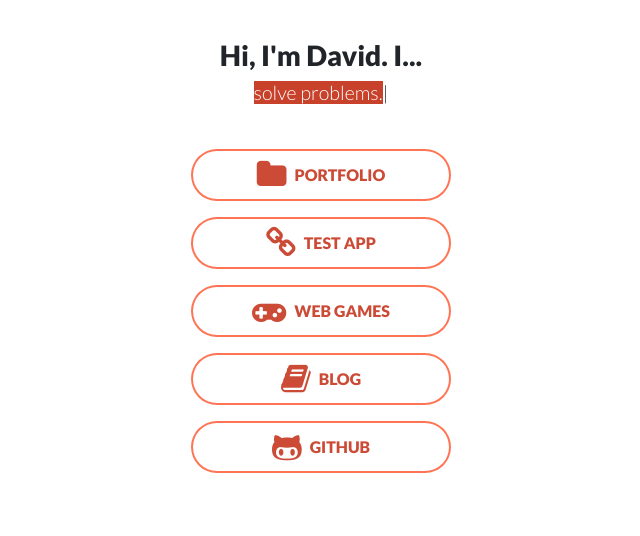
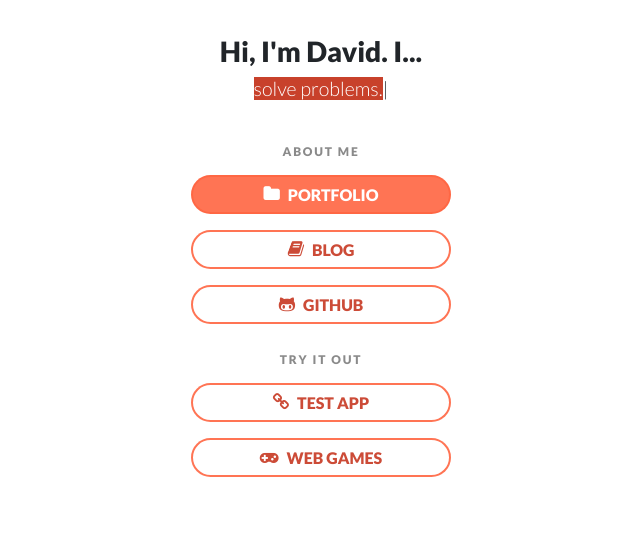
Before and after one commit to greentea524/greentea524.github.io, a web app: file index.html in a window 1280 px wide. Shown: the part 264-800 px from the top of the page, without its empty margins (319-959 px from the left). Run offline with its HTML, style and script files only (its server is not run), Linux system fonts and the light colour scheme.

Commit message:
Group index links and make icons smaller
- Split buttons into "About me" and "Try it out" groups with small labels
- Make Portfolio the filled primary button
- Drop fa-2x so icons sit at text size

Co-Authored-By: Claude Opus 5.5 <noreply@anthropic.com>
Claude-Session: https://claude.ai/code/session_0195EocUEwUmmodZJJBnXZkz

```diff
--- a/assets/styles/styles.css
+++ b/assets/styles/styles.css
@@ -82,6 +82,31 @@ body {
 	outline: 0;
 }
 
+.cta .cta-button.primary {
+	background-color: rgba(255, 103, 68, 0.91);
+	color: white;
+}
+
+.cta .cta-button.primary:hover, .cta .cta-button.primary:focus {
+	background-color: #cc4b37;
+	border-color: #cc4b37;
+}
+
 .cta-button .fa {
 	color: inherit;
+	font-size: 1.1em;
 }
+
+.cta-label {
+	margin: 1em 0 0;
+	font-family: 'Lato', sans-serif;
+	font-size: .75em;
+	font-weight: 900;
+	letter-spacing: .15em;
+	text-transform: uppercase;
+	color: #8a8a8a;
+}
+
+.cta-label:first-child {
+	margin-top: 0;
+}
--- a/index.html
+++ b/index.html
@@ -26,14 +26,16 @@
 		<div class="profile-photo" style="background-image: url(assets/images/Tigerchibi.png);"></div>
 		<h3>Hi, I'm David. I...<br> <span id="writing-text"></span></h3>
 		<nav class="cta">
-			<a class="my-button cta-button" href="https://greentea524.github.io/portfolio/"><i class="fa fa-folder fa-2x"></i> Portfolio</a>
-			<a class="my-button cta-button" href="https://greentea524.github.io/vite-project/"><i class="fa fa-link fa-2x"></i> Test App</a>
-			<a class="my-button cta-button" href="https://greentea524.github.io/games/"><i class="fa fa-gamepad fa-2x"></i> Web Games</a>
-			<a class="my-button cta-button" href="https://greentea524.github.io/nextjs-blog/"><i class="fa fa-book fa-2x"></i> Blog</a>
-			<a class="my-button cta-button" href="https://github.com/greentea524" target="_blank"><i class="fa fa-github-alt fa-2x"></i> GitHub</a>
-			<!-- <a class="my-button cta-button" href="https://greentea524.github.io/minesweeper/"><i class="fa fa-gamepad fa-2x"></i> Minesweeper</a>
-			<a class="my-button cta-button" href="https://greentea524.github.io/game/js-2048-main/"><i class="fa fa-gamepad fa-2x"></i> 2048</a>
-			<a class="my-button cta-button" href="https://greentea524.github.io/game/wordle-clone-main/"><i class="fa fa-gamepad fa-2x"></i> Wordle</a> -->
+			<p class="cta-label">About me</p>
+			<a class="my-button cta-button primary" href="https://greentea524.github.io/portfolio/"><i class="fa fa-folder"></i> Portfolio</a>
+			<a class="my-button cta-button" href="https://greentea524.github.io/nextjs-blog/"><i class="fa fa-book"></i> Blog</a>
+			<a class="my-button cta-button" href="https://github.com/greentea524" target="_blank"><i class="fa fa-github-alt"></i> GitHub</a>
+			<p class="cta-label">Try it out</p>
+			<a class="my-button cta-button" href="https://greentea524.github.io/vite-project/"><i class="fa fa-link"></i> Test App</a>
+			<a class="my-button cta-button" href="https://greentea524.github.io/games/"><i class="fa fa-gamepad"></i> Web Games</a>
+			<!-- <a class="my-button cta-button" href="https://greentea524.github.io/minesweeper/"><i class="fa fa-gamepad"></i> Minesweeper</a>
+			<a class="my-button cta-button" href="https://greentea524.github.io/game/js-2048-main/"><i class="fa fa-gamepad"></i> 2048</a>
+			<a class="my-button cta-button" href="https://greentea524.github.io/game/wordle-clone-main/"><i class="fa fa-gamepad"></i> Wordle</a> -->
 		</nav>
 	</main>
 
```
